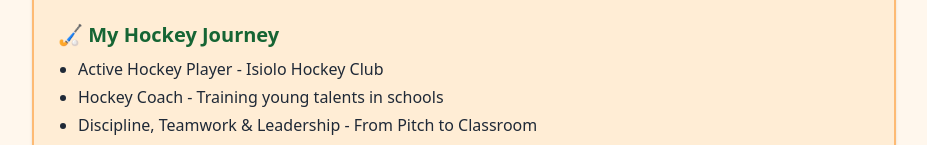
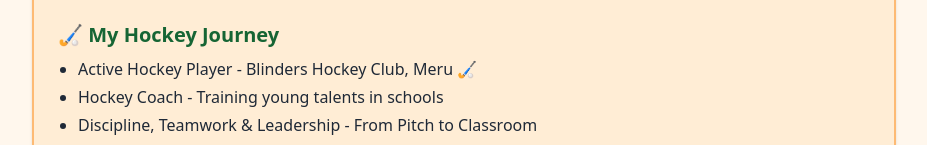
Before and after one commit to alexmugendi39-svg/my-first-project, a plain HTML site: page index.html in a window 1280 px wide. Shown: the part 573-718 px from the top of the page, without its empty margins (176-1103 px from the left). Drawn offline with nearby package versions, Linux system fonts and the light colour scheme.

Commit message:
Fixed - Blinders Hockey Club Meru

```diff
--- a/index.html
+++ b/index.html
@@ -33,7 +33,7 @@
 
     <h3 class="text-xl font-bold mt-6 text-green-800">🏑 My Hockey Journey</h3>
     <ul class="list-disc pl-5 mt-2 text-gray-800 space-y-1">
-      <li>Active Hockey Player - Isiolo Hockey Club</li>
+      <li>Active Hockey Player - Blinders Hockey Club, Meru 🏑</li>
       <li>Hockey Coach - Training young talents in schools</li>
       <li>Discipline, Teamwork & Leadership - From Pitch to Classroom</li>
       <li>Participated in County & Regional Hockey Tournaments</li>
```
